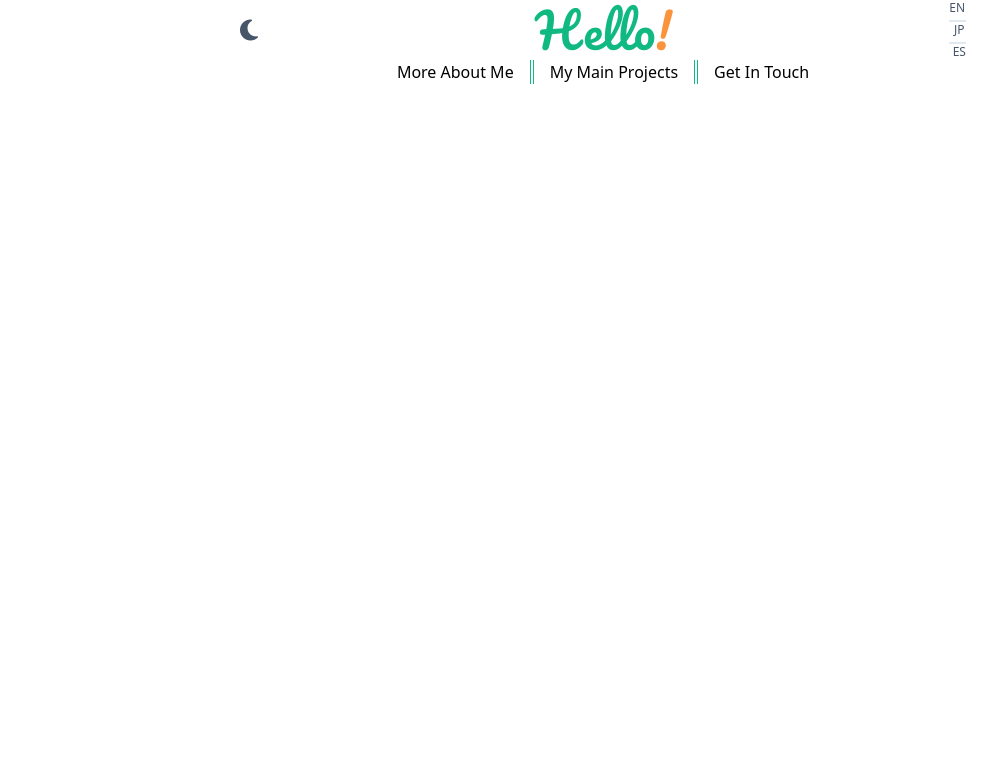
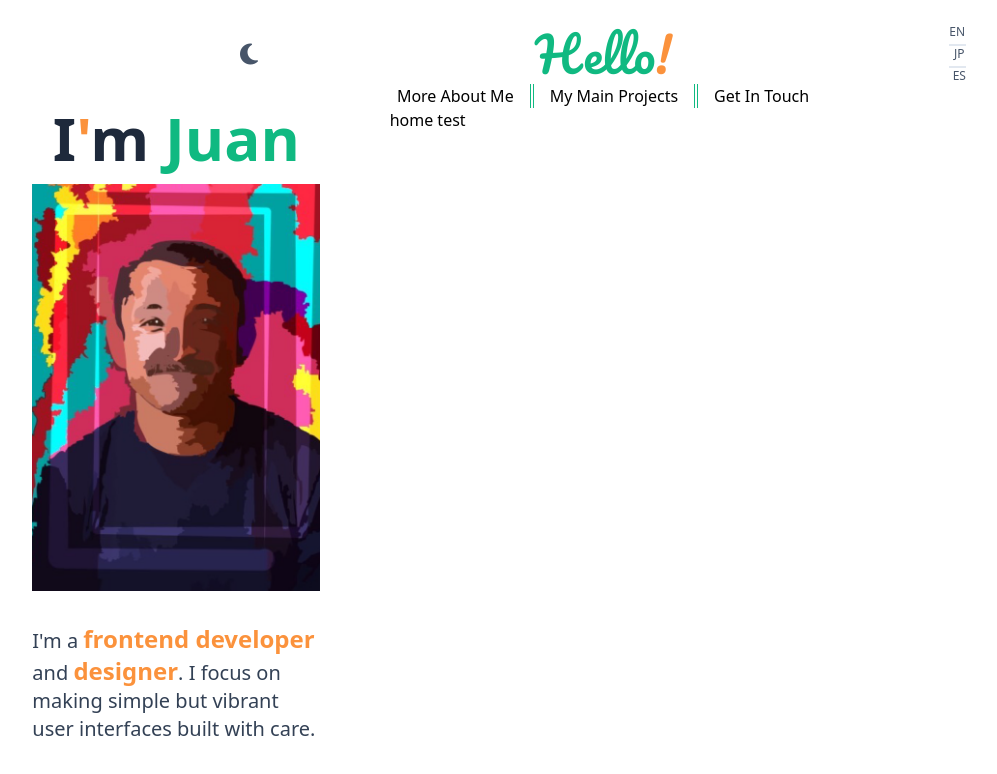
Before and after one commit to dev-jLagunas/my-portfolio, a Vue app: page / in a window 1280 px wide. Shown: the top 774 px of the page, without its empty margins (37-1034 px from the left). Built offline with nearby package versions, Linux system fonts and the light colour scheme.

Commit message:
add HeroComponent to parent HomeView component

```diff
--- a/src/App.vue
+++ b/src/App.vue
@@ -16,7 +16,7 @@ const toggleDarkMode = () => {
 </script>
 
 <template>
-  <main class="dark:bg-slate-900">
+  <main class="dark:bg-slate-900 pt-6">
     <div class="">
       <Header @darkModeToggled="toggleDarkMode" :isDarkMode="isDarkMode" />
     </div>
@@ -36,6 +36,13 @@ const toggleDarkMode = () => {
       </transition>
     </div>
     <Navbar class="hidden md:block" />
+    <section>
+      <router-view v-slot="{ Component }">
+        <transition name="page" mode="out-in">
+          <component :is="Component" />
+        </transition>
+      </router-view>
+    </section>
   </main>
 </template>
 
--- /dev/null
+++ b/src/components/HeroComponent.vue
@@ -0,0 +1,35 @@
+<script setup>
+import digitalPortrait from "../assets/home/digital-portrait.png";
+</script>
+
+<template>
+  <section class="relative">
+    <h1
+      class="text-6xl font-bold text-slate-800 dark:text-slate-200 text-center md:absolute md:top-24 md:left-80 lg:static"
+    >
+      I<span class="text-orange-400">'</span>m
+      <span class="text-emerald-500">Juan</span>
+    </h1>
+    <figure
+      class="md:flex md:justify-center md:items-center md:gap-4 lg:flex-col"
+    >
+      <img
+        :src="digitalPortrait"
+        alt="digital portrait of myself"
+        class="w-52 mx-auto my-4 sm:w-72"
+      />
+      <p class="text-slate-700 dark:text-slate-300 sm:text-xl lg:w-3/4 px-4">
+        I'm a
+        <span class="text-orange-400 font-bold text-xl sm:text-2xl"
+          >frontend developer</span
+        >
+        and
+        <span class="text-orange-400 font-bold text-xl sm:text-2xl"
+          >designer</span
+        >. I focus on making simple but vibrant user interfaces built with care.
+      </p>
+    </figure>
+  </section>
+</template>
+
+<style scoped></style>
--- a/src/router/index.js
+++ b/src/router/index.js
@@ -1,8 +1,20 @@
 import { createRouter, createWebHistory } from "vue-router";
+
+const HomeView = () => import("@/views/HomeView.vue");
 
 const router = createRouter({
   history: createWebHistory(import.meta.env.BASE_URL),
-  routes: [],
+  routes: [
+    {
+      path: "/",
+      name: "home",
+      component: HomeView,
+    },
+    {
+      path: "/:pathMatch(.*)",
+      redirect: "/",
+    },
+  ],
 });
 
 export default router;
--- a/src/views/HomeView.vue
+++ b/src/views/HomeView.vue
@@ -1,5 +1,14 @@
-<script setup></script>
+<script setup>
+import Hero from "../components/HeroComponent.vue";
+</script>
 
-<template></template>
+<template>
+  <section class="lg:grid lg:grid-cols-6">
+    <Hero class="col-span-2" />
+    <div class="h-screen col-span-4">
+      <h1>home test</h1>
+    </div>
+  </section>
+</template>
 
 <style scoped></style>
```
